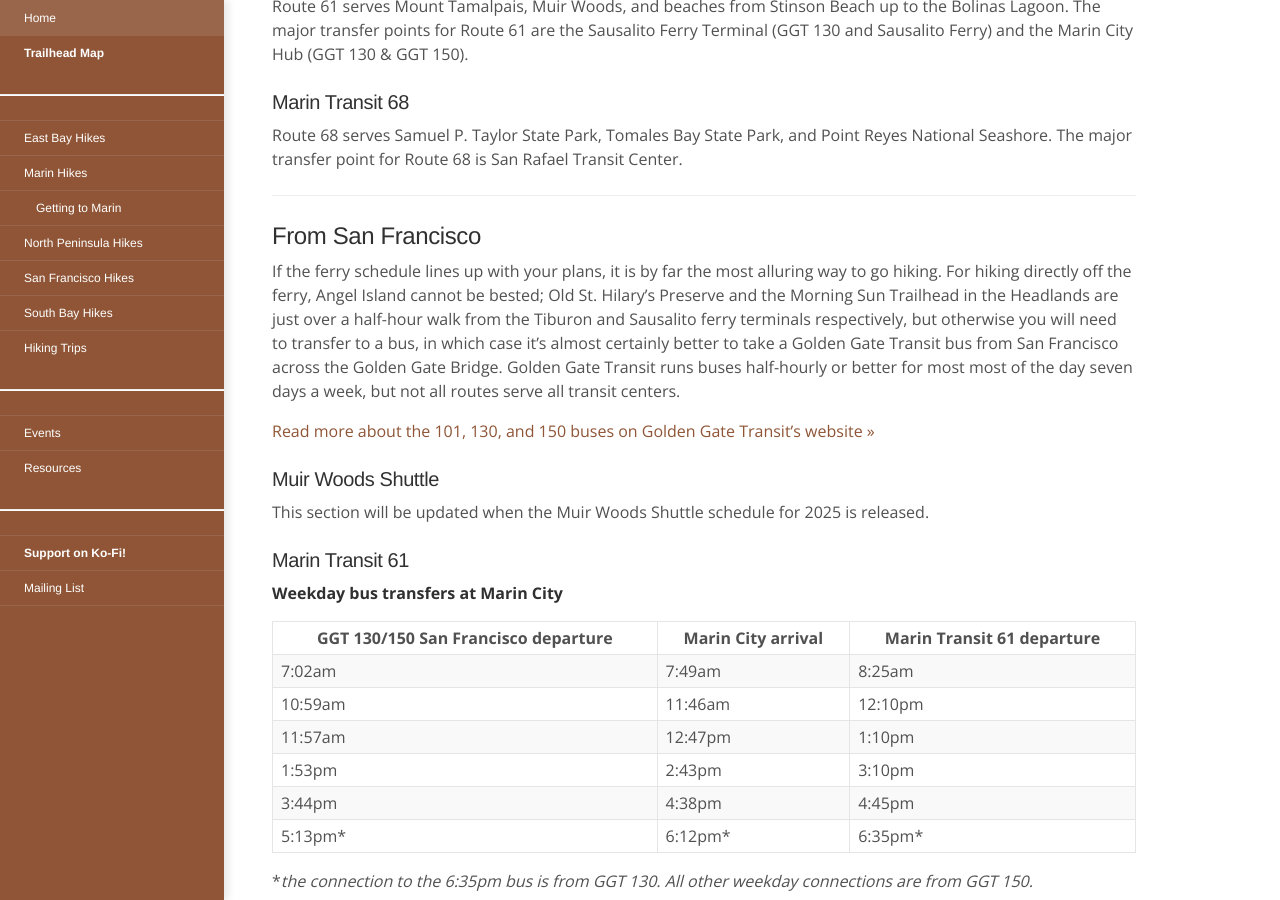
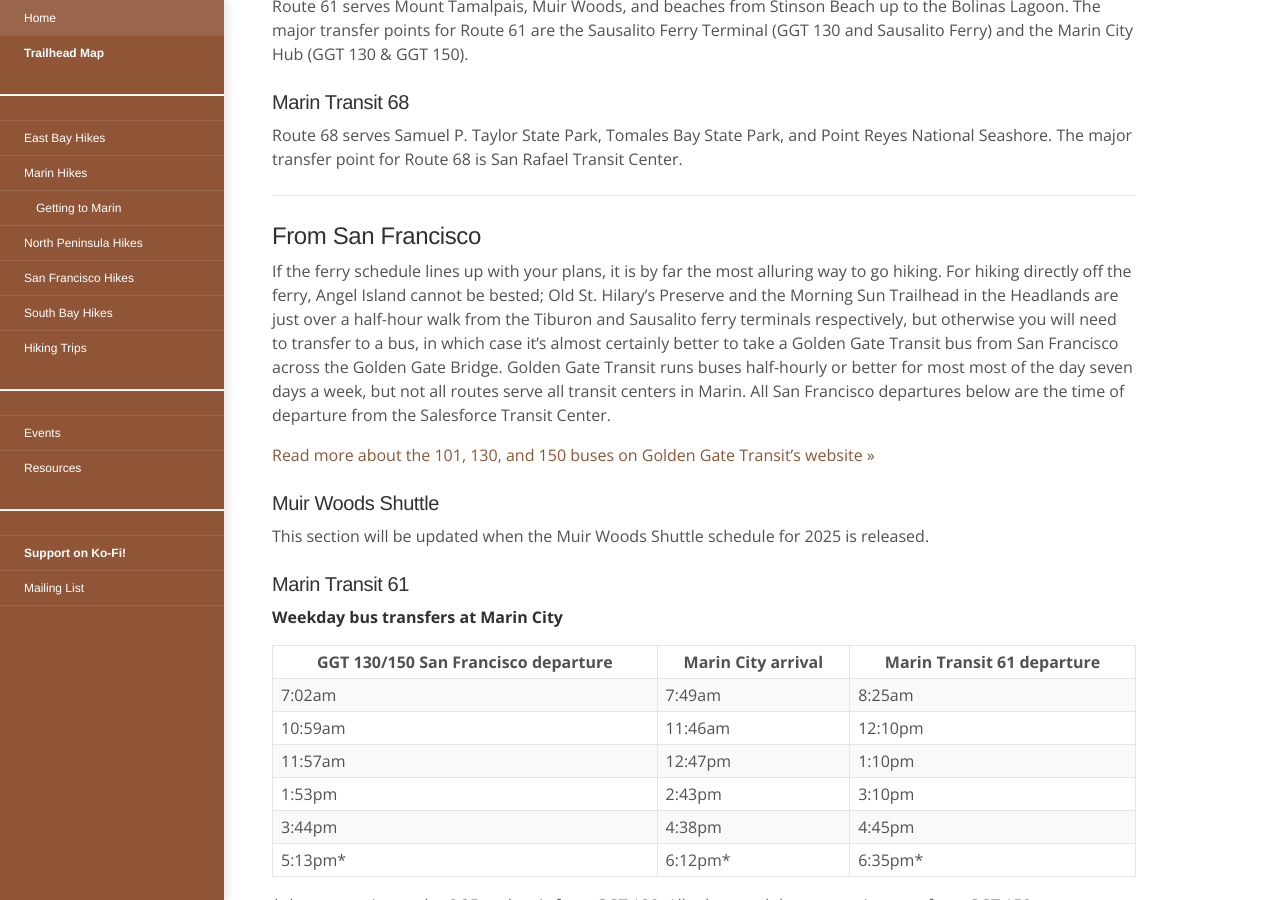
Before and after one commit to tschuy/hiking-by-transit, a Jekyll site: the page built from marin/getting-to-marin.md, in a window 1280 px wide and 900 px high, scrolled down 1151 px. Built offline with Jekyll 4.4.1, drawn with Linux system fonts in a browser that asks for light colours; some of the changed text lies outside the part shown.

Commit message:
marin: bus transfer clarifications for east bay

```diff
--- a/marin/getting-to-marin.md
+++ b/marin/getting-to-marin.md
@@ -38,7 +38,7 @@
 
 ## From San Francisco
 
-If the ferry schedule lines up with your plans, it is by far the most alluring way to go hiking. For hiking directly off the ferry, Angel Island cannot be bested; Old St. Hilary's Preserve and the Morning Sun Trailhead in the Headlands are just over a half-hour walk from the Tiburon and Sausalito ferry terminals respectively, but otherwise you will need to transfer to a bus, in which case it's almost certainly better to take a Golden Gate Transit bus from San Francisco across the Golden Gate Bridge. Golden Gate Transit runs buses half-hourly or better for most most of the day seven days a week, but not all routes serve all transit centers.
+If the ferry schedule lines up with your plans, it is by far the most alluring way to go hiking. For hiking directly off the ferry, Angel Island cannot be bested; Old St. Hilary's Preserve and the Morning Sun Trailhead in the Headlands are just over a half-hour walk from the Tiburon and Sausalito ferry terminals respectively, but otherwise you will need to transfer to a bus, in which case it's almost certainly better to take a Golden Gate Transit bus from San Francisco across the Golden Gate Bridge. Golden Gate Transit runs buses half-hourly or better for most most of the day seven days a week, but not all routes serve all transit centers in Marin. All San Francisco departures below are the time of departure from the Salesforce Transit Center.
 
 [Read more about the 101, 130, and 150 buses on Golden Gate Transit's website »](https://www.goldengate.org/bus/route-schedule/santa-rosa-san-francisco-101/)
 
@@ -135,7 +135,7 @@
 
 ## From the East Bay
 
-East Bay to Marin transit is possible either via the Golden Gate Transit 580 bus across the Richmond-San Rafael Bridge, or by heading into San Francisco and taking buses from the Salesforce Transit Center. The following charts describe connections from buses heading westbound across the Richmond-San Rafael Bridge.
+East Bay to Marin transit is possible either via the Golden Gate Transit 580 bus across the Richmond-San Rafael Bridge, or by heading into San Francisco and taking a bus across the Golden Gate Bridge: Golden Gate Transit 101, 130, and 150 buses can be caught on the northeast corner of Larkin & Grove. The following charts describe connections from buses heading westbound across the Richmond-San Rafael Bridge on the 580 bus.
 
 [Read more about the 580 bus on Golden Gate Transit's website »](https://www.goldengate.org/bus/route-schedule/del-norte-bart-station-san-rafael-580/)
 
```
